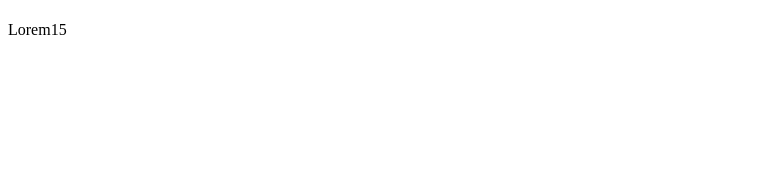
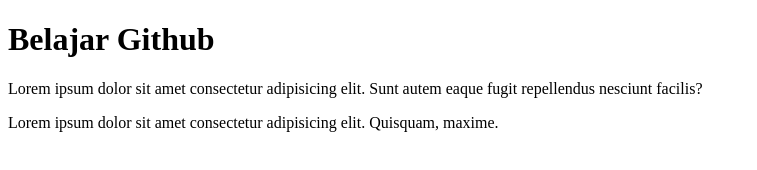
Before and after one commit to MomoMinki41/belajar-git-2, a plain HTML site: page index.html in a window 1280 px wide. Shown: the whole page, without its empty margins (0-757 px from the left). Drawn offline with Linux system fonts and the light colour scheme.

Commit message:
Menambahkan paragraf

```diff
--- a/index.html
+++ b/index.html
@@ -8,9 +8,10 @@
 </head>
 
 <body>
-    <h1></h1>
+    <h1>Belajar Github</h1>
 
-    <p>Lorem15</p>
+    <p>Lorem ipsum dolor sit amet consectetur adipisicing elit. Sunt autem eaque fugit repellendus nesciunt facilis?</p>
+    <p>Lorem ipsum dolor sit amet consectetur adipisicing elit. Quisquam, maxime.</p>
 </body>
 
 </html>
```
